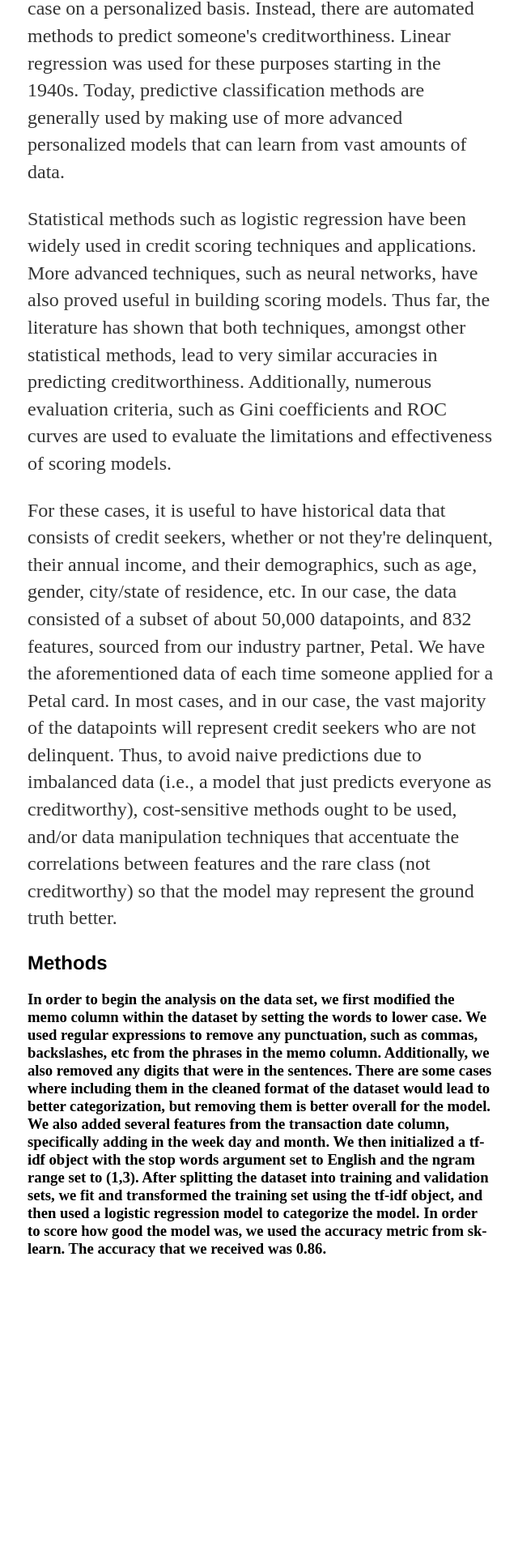
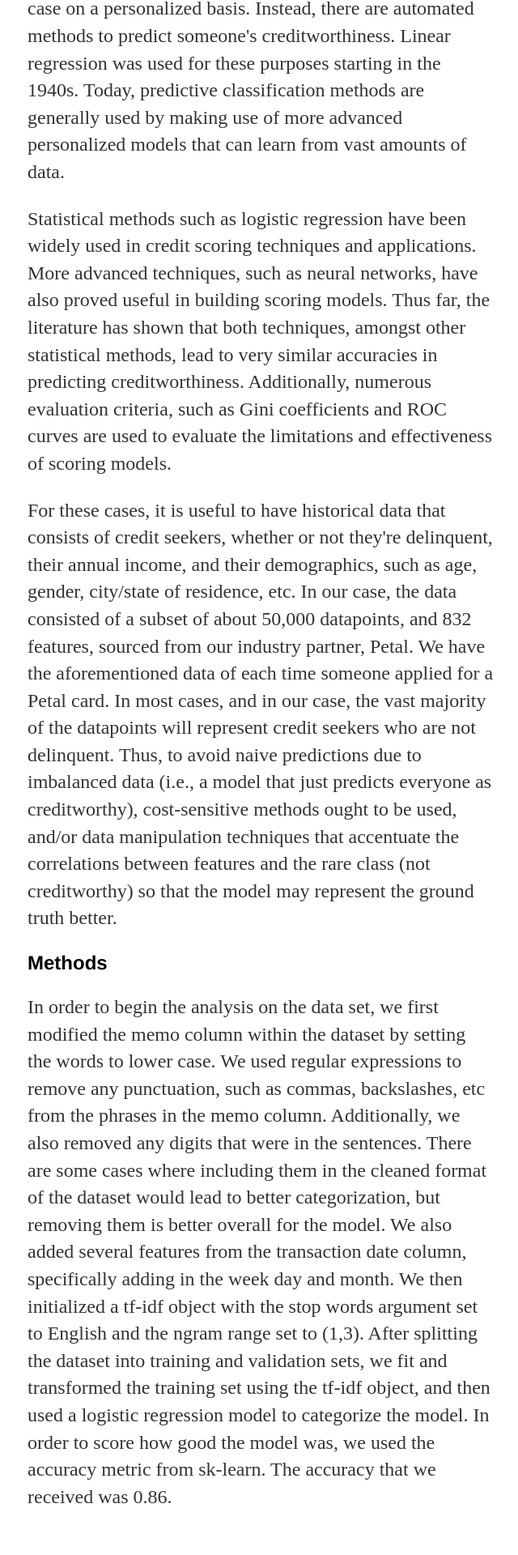
Before and after one commit to kkw002/kkw002.github.io, a Jekyll site: the page built from index.html, in a window 1280 px wide. Shown: the part 973-2893 px from the top of the page at 81% size, without its empty margins (318-958 px from the left). Built offline with Jekyll 4.4.1, drawn with Linux system fonts in a browser that asks for light colours; before the commit the page ends 2581 px from its top, so only the background shows below that.

```diff
--- a/_layouts/default.html
+++ b/_layouts/default.html
@@ -31,7 +31,7 @@
 		</div>
 		<div class="methods">
 			<h2>Methods</h2>
-			<h3>In order to begin the analysis on the data set, we first modified the memo column within the dataset by setting the words to lower case. We used regular expressions to remove any punctuation, such as commas, backslashes, etc from the phrases in the memo column. Additionally, we also removed any digits that were in the sentences. There are some cases where including them in the cleaned format of the dataset would lead to better categorization, but removing them is better overall for the model. We also added several features from the transaction date column, specifically adding in the week day and month. We then initialized a tf-idf object with the stop words argument set to English and the ngram range set to (1,3).  After splitting the dataset into training and validation sets, we fit and transformed the training set using the tf-idf object, and then used a logistic regression model to categorize the model. In order to score how good the model was, we used the accuracy metric from sk-learn. The accuracy that we received was 0.86. </h3>
+			<p>In order to begin the analysis on the data set, we first modified the memo column within the dataset by setting the words to lower case. We used regular expressions to remove any punctuation, such as commas, backslashes, etc from the phrases in the memo column. Additionally, we also removed any digits that were in the sentences. There are some cases where including them in the cleaned format of the dataset would lead to better categorization, but removing them is better overall for the model. We also added several features from the transaction date column, specifically adding in the week day and month. We then initialized a tf-idf object with the stop words argument set to English and the ngram range set to (1,3).  After splitting the dataset into training and validation sets, we fit and transformed the training set using the tf-idf object, and then used a logistic regression model to categorize the model. In order to score how good the model was, we used the accuracy metric from sk-learn. The accuracy that we received was 0.86. </p>
 		</div>
 	</body>
 </html>
```
